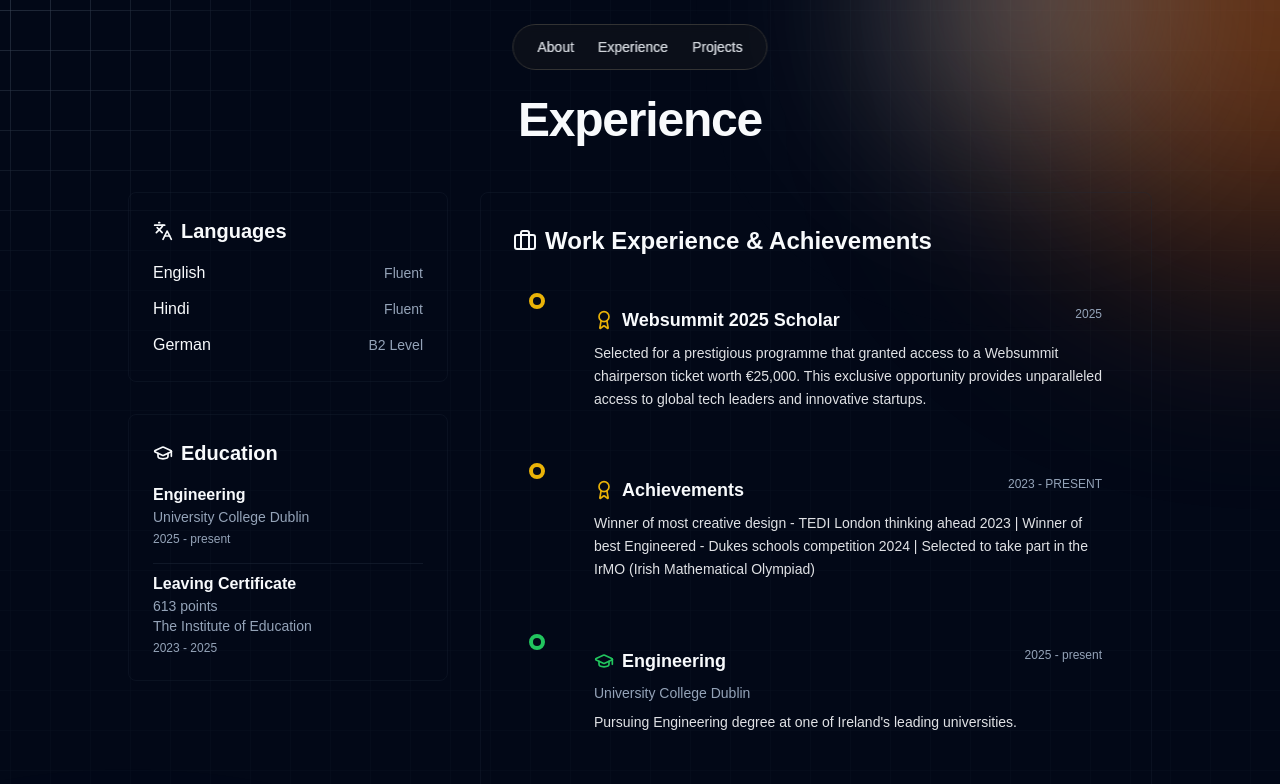
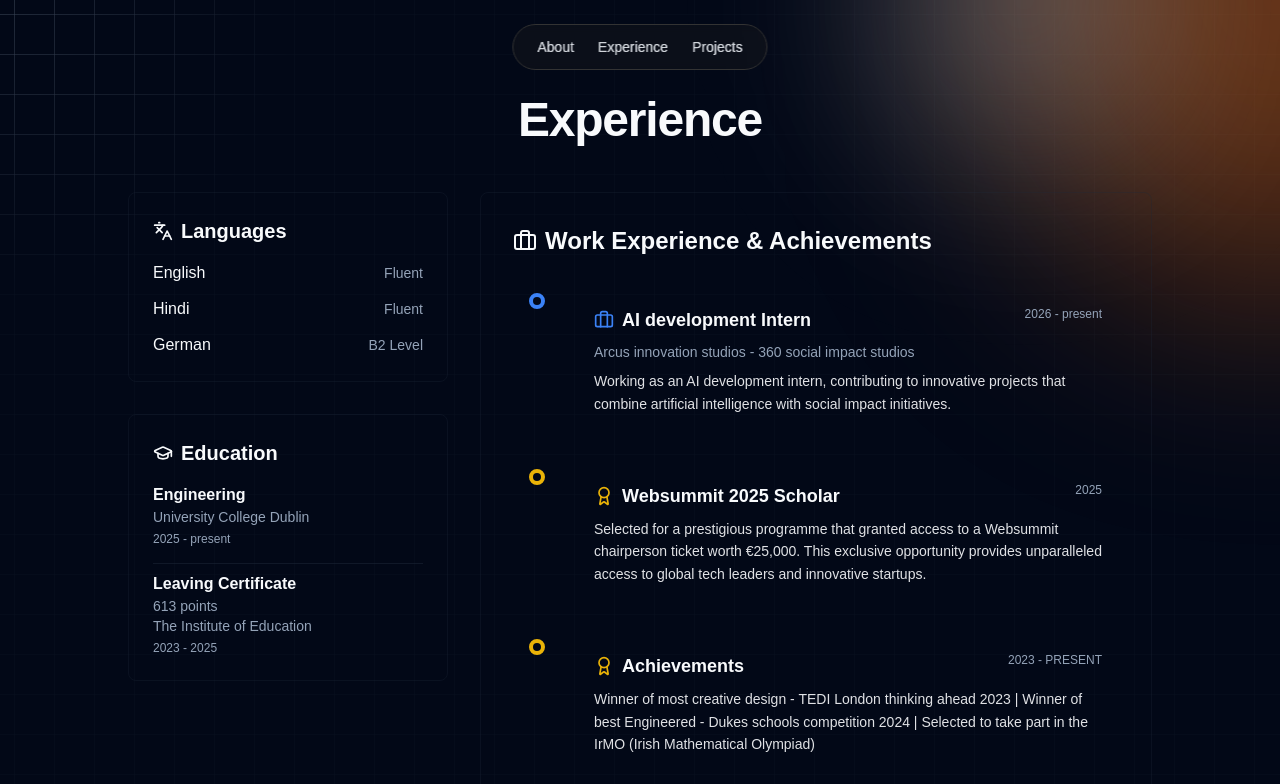
Before and after one commit to chromium0308/Shauryakapoor.com, a Next.js app: page /experience in a window 1280 px wide. Shown: the top 784 px of the page. Built offline with nearby package versions, Linux system fonts and the light colour scheme.

Commit message:
Add AI development Intern role at Arcus innovation studios to experience section

```diff
--- a/app/experience/page.tsx
+++ b/app/experience/page.tsx
@@ -16,6 +16,14 @@ interface ExperienceItem {
 }
 
 const experiences: ExperienceItem[] = [
+  {
+    id: 'arcus-intern',
+    title: 'AI development Intern',
+    organization: 'Arcus innovation studios - 360 social impact studios',
+    date: '2026 - present',
+    description: 'Working as an AI development intern, contributing to innovative projects that combine artificial intelligence with social impact initiatives.',
+    type: 'work',
+  },
   {
     id: 'websummit-2025',
     title: 'Websummit 2025 Scholar',
```
